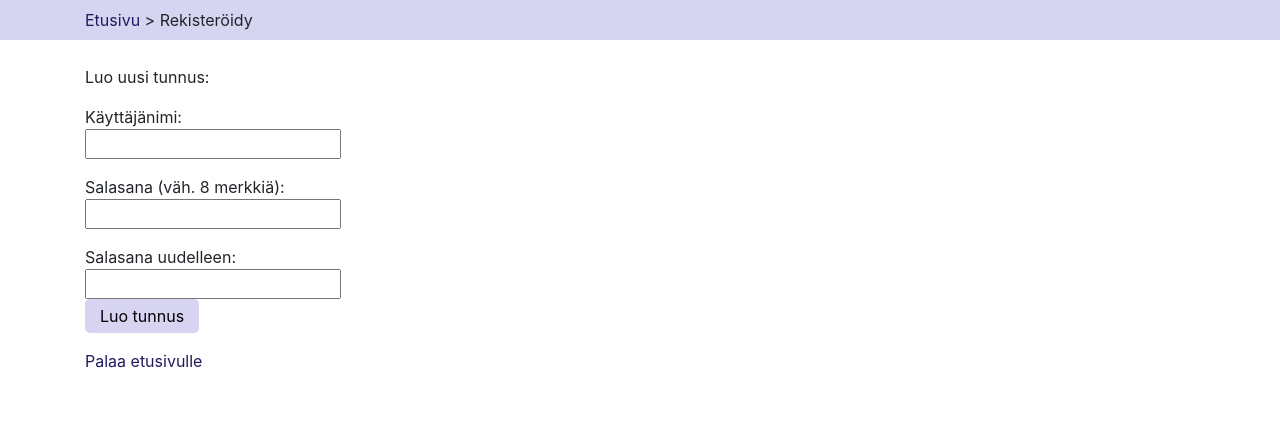
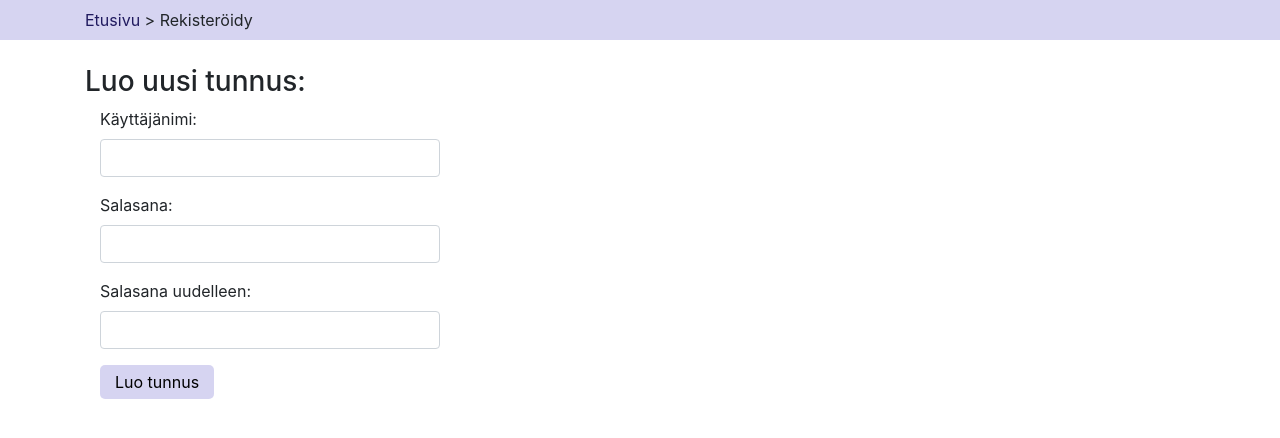
Before and after one commit to Ronttikasa/Foorumisovellus, a Flask app: page /register in a window 1280 px wide. Shown: the part 96-534 px from the top of the page. Run offline with Flask 2, Linux system fonts and the light colour scheme; some libraries are stand-ins or nearby versions.

Commit message:
Update layout

```diff
--- a/templates/register.html
+++ b/templates/register.html
@@ -12,16 +12,23 @@
     <div class="content">
         <div class="container">
             <form action="/register" method="POST">
-                <p>Luo uusi tunnus:</p>
-                <p>Käyttäjänimi:<br>
-                    <input type="text" name="username" required minlength="1" maxlength="20"></p>
-                <p>Salasana (väh. 8 merkkiä):<br>
-                    <input type="password" name="password" required minlength="8"></p>
-                <p>Salasana uudelleen:<br>
-                    <input type="password" name="password_again" required><br>
-                    <input type="submit" value="Luo tunnus"></p>
+                <h3>Luo uusi tunnus:</h3>
+                <div class="form-group col-4">
+                    <label for="username">Käyttäjänimi:</label>
+                    <input type="text" class="form-control" name="username" required minlength="1" maxlength="20">
+                </div>
+                <div class="form-group col-4">
+                    <label for="password">Salasana:</label>
+                    <input type="password" class="form-control" name="password" required minlength="8">
+                </div>
+                <div class="form-group col-4">
+                    <label for="password_again">Salasana uudelleen:</label>
+                    <input type="password" class="form-control" name="password_again" required>
+                </div>
+                <div class="form-group col-4">
+                    <button type="submit">Luo tunnus</button>
+                </div>
             </form>
-            <p><a href="/">Palaa etusivulle</a></p>
         </div>
     </div>
 
```
